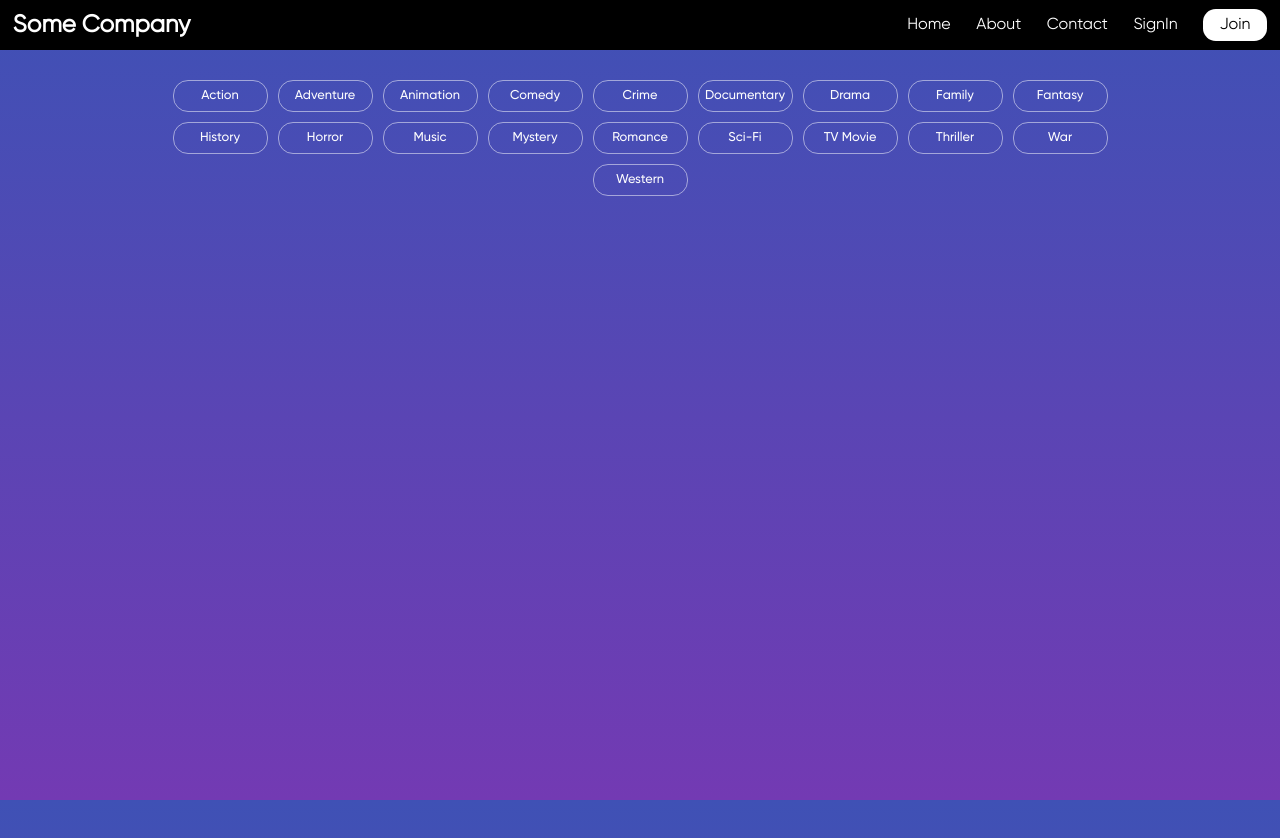
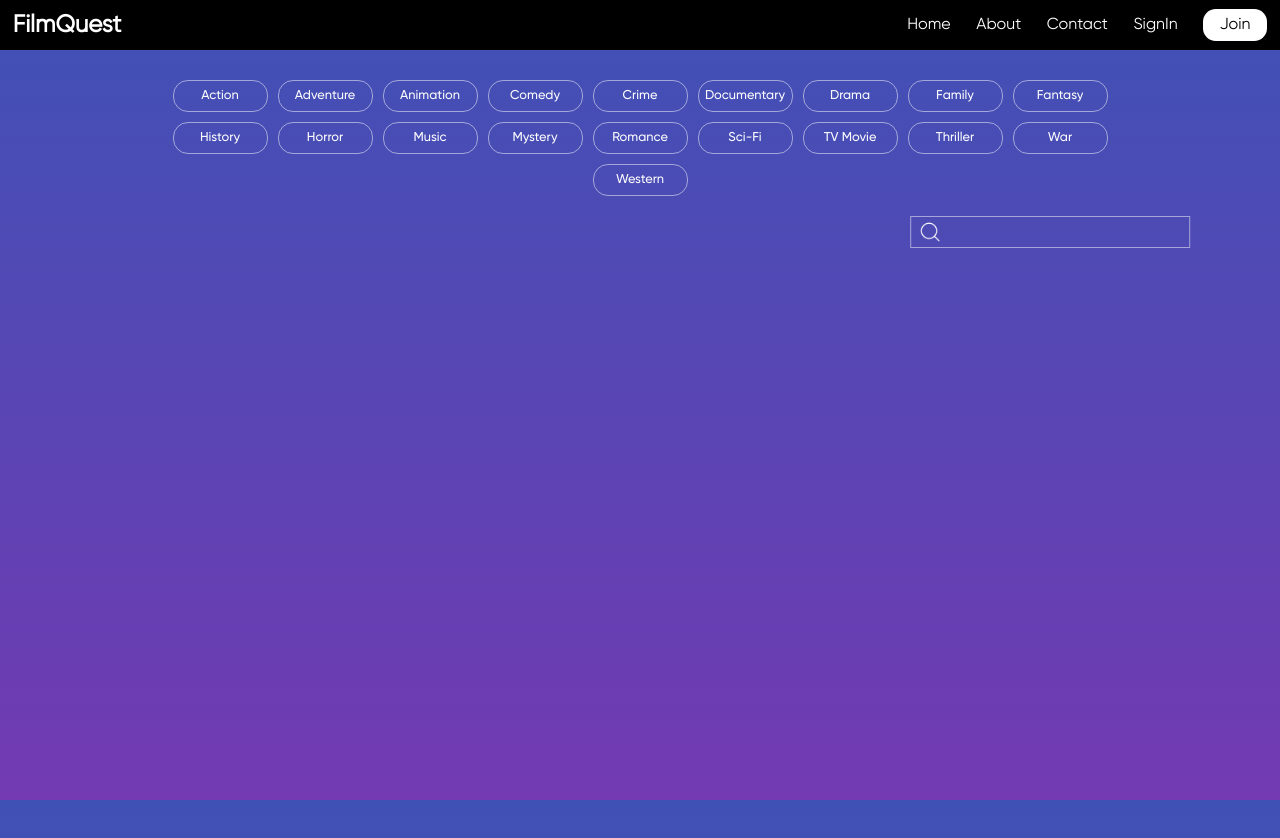
Before and after one commit to ShadmanKhan10/movie-recommendation-assignment, a React (Vite) app: page / in a window 1280 px wide. Shown: the top 838 px of the page. Built offline with nearby package versions, Linux system fonts and the light colour scheme.

Commit message:
Made a little progress

```diff
--- a/src/App.css
+++ b/src/App.css
@@ -84,6 +84,19 @@
   cursor: pointer;
   font-family: "Gilroy-Medium";
 }
+.selected {
+  /* background: #fec601; */
+  background: #fec601;
+  color: rgba(0, 0, 0, 0.99);
+  border: 1px solid rgba(255, 255, 255, 0.5);
+  border-radius: 15px;
+  height: 2rem;
+  min-width: 95px;
+  font-size: 0.8rem;
+  /* font-weight: bold; */
+  cursor: pointer;
+  font-family: "Gilroy-Medium";
+}
 
 .genreBtn:hover {
   background-color: #fec601;
@@ -145,6 +158,7 @@
   height: 20px;
   width: 20px;
   object-fit: contain;
+  cursor: pointer;
 }
 .previous {
   transform: rotate(180deg);
@@ -157,3 +171,42 @@
   height: 30px;
   text-align: center;
 }
+.search-container {
+  /* border: 2px solid red; */
+  width: 280px;
+  height: 2rem;
+  position: relative;
+  top: 20px;
+  left: 91%;
+  transform: translateX(-91%);
+  margin-bottom: 80px;
+}
+.search-icon-container {
+  /* border: 2px solid black; */
+
+  height: 100%;
+  width: 40px;
+  position: absolute;
+  top: 0;
+  left: 0;
+  display: flex;
+  justify-content: center;
+  align-items: center;
+}
+.search-icon {
+  height: 80%;
+  width: 100%;
+  object-fit: contain;
+}
+.search-input {
+  width: 100%;
+  height: 100%;
+  background: transparent;
+  border: 1.5px solid rgba(255, 255, 255, 0.5);
+  padding-left: 50px;
+  box-sizing: border-box;
+  outline: none;
+  font-family: "Gilroy-Medium";
+  font-size: 1.1rem;
+  color: rgba(255, 255, 255, 0.8);
+}
--- a/src/Components/Home.jsx
+++ b/src/Components/Home.jsx
@@ -2,12 +2,14 @@ import React, { useEffect, useState } from "react";
 import { buttonList } from "../Data/Data.js";
 import axios from "axios";
 import next from "../assets/next.png";
+import search from "../assets/search.png";
 
 export default function Home() {
   const [movieDetails, setMovieDetails] = useState([]);
   const [page, setPage] = useState(1);
   const [totalPages, setTotalPages] = useState();
   const [selectedGenre, setSelectedGenre] = useState(null);
+  const [searchQuery, setSearchQuery] = useState("");
 
   useEffect(() => {
     selectedGenre && getMoviesFromGenres(selectedGenre);
@@ -15,7 +17,6 @@ export default function Home() {
 
   const getMoviesFromGenres = async (genreID) => {
     const response = await axios.get(
-      // `https://api.themoviedb.org/3/discover/movie?api_key=df6870b28b8bac6570172e8933e51d7e&with_genres=${genreID}page=6`
       `https://api.themoviedb.org/3/discover/movie?api_key=df6870b28b8bac6570172e8933e51d7e&sort_by=popularity.desc&with_genres=${genreID}&page=${page}`
     );
     try {
@@ -26,6 +27,11 @@ export default function Home() {
       console.log("Error getting movies", error);
     }
   };
+
+  const handleSearchQueryChange = (event) => {
+    setSearchQuery(event.target.value);
+  };
+
   const movePageForwards = () => {
     setPage((prev) => prev + 1);
   };
@@ -43,7 +49,9 @@ export default function Home() {
       <div className="genreBtn-container">
         {buttonList.map((genre) => (
           <button
-            className="genreBtn"
+            className={`genreBtn ${
+              selectedGenre === genre.id ? "selected" : ""
+            }`}
             onClick={() => handleGenreSelection(genre.id)}
             key={genre.id}
           >
@@ -51,12 +59,23 @@ export default function Home() {
           </button>
         ))}
       </div>
+      <div className="search-container">
+        <div className="search-icon-container">
+          <img src={search} alt="search" className="search-icon" />
+        </div>
+        <input
+          onChange={handleSearchQueryChange}
+          className="search-input"
+          type="text"
+          value={searchQuery}
+        />
+      </div>
       <div className="all-movies-container">
         {movieDetails.map((movie) => (
           <div key={movie.title} className="movie-details-card">
             <img
               className="movie-poster"
-              src={`https://image.tmdb.org/t/p/original${movie.backdrop_path}`}
+              src={`https://image.tmdb.org/t/p/original${movie.poster_path}`}
               alt="poster"
             />
             <p className="movie-name">
--- a/src/Components/Navbar.jsx
+++ b/src/Components/Navbar.jsx
@@ -12,7 +12,7 @@ export default function Navbar({ setLoggedIn, setShowJoin, loggedIn, name }) {
   return (
     <>
       <div className="navbar-container">
-        <h1 className="navbar-heading">Some Company</h1>
+        <h1 className="navbar-heading">FilmQuest</h1>
         <div className="navbar-menu">
           <ul className="menu-list-items">
             <li className="menu">Home</li>
```
Also changed, not shown: src/assets/search.png (added).
